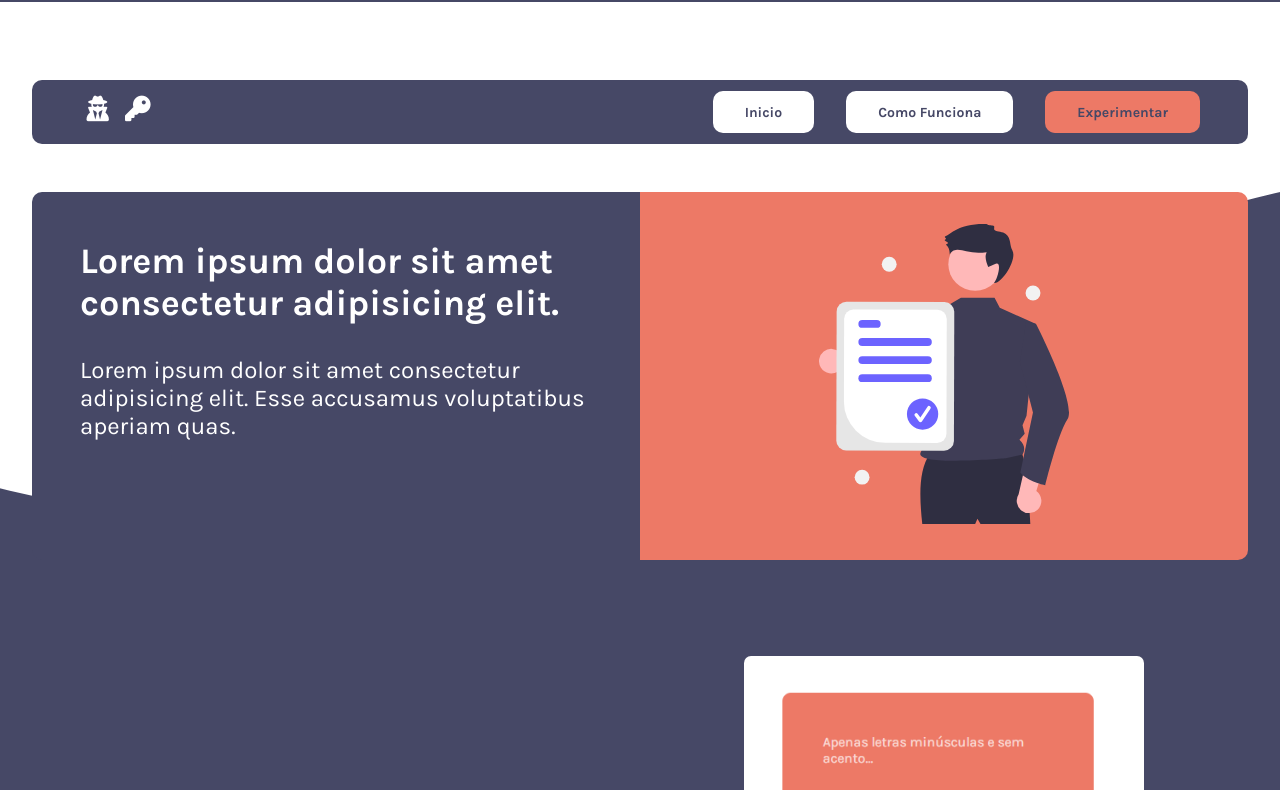
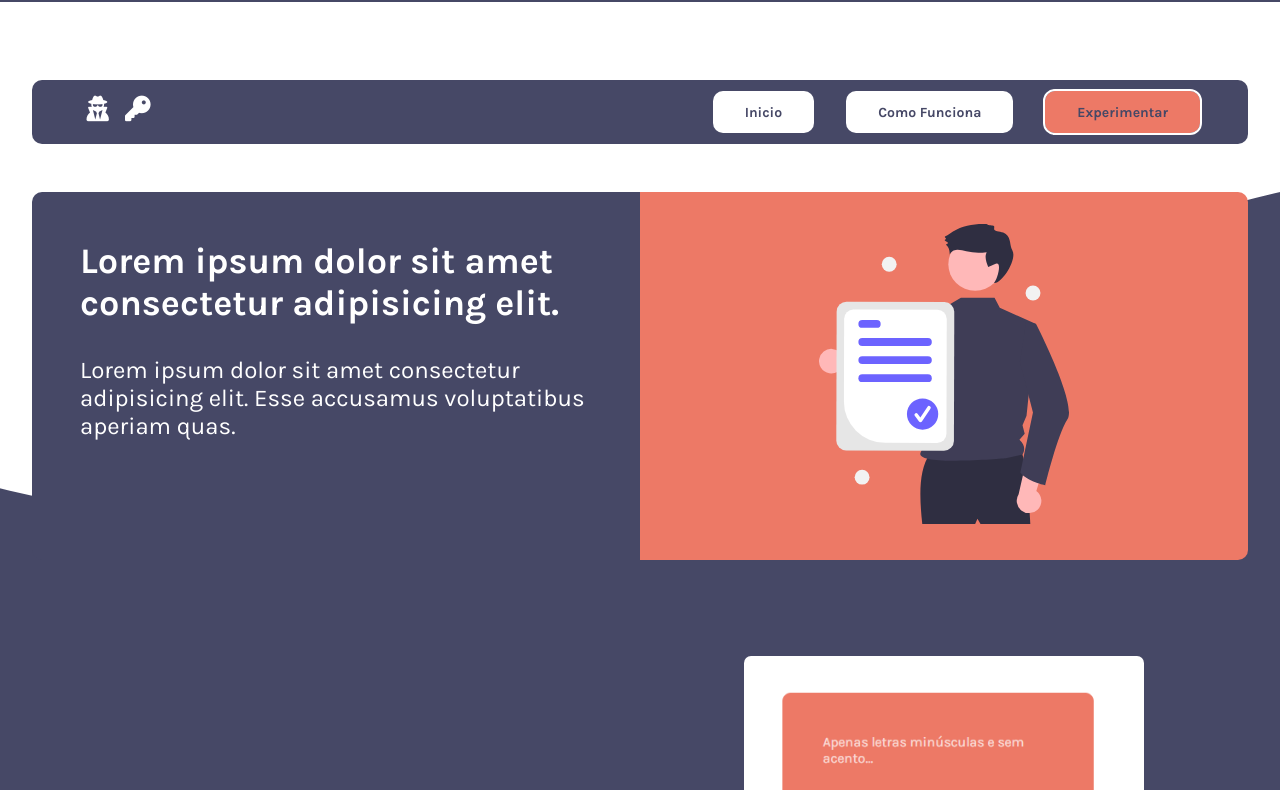
Before and after one commit to felipe-miranda-marreiros/challenge-oracle-one, a plain HTML site: page index.html in a window 1280 px wide. In both pictures the pointer is over the item "Experimentar". Shown: the top 790 px of the page. Drawn offline with Linux system fonts and the light colour scheme.

Commit message:
[CSS]: borda

```diff
--- a/style.css
+++ b/style.css
@@ -74,6 +74,9 @@ body {
 .navbar-item:last-child {
   background-color: #ed7966;
   color: #fff;
+}
+.navbar-item:last-child:hover {
+  outline: #fff 2px solid;
 }
 .list-reset {
   list-style: none;
```
